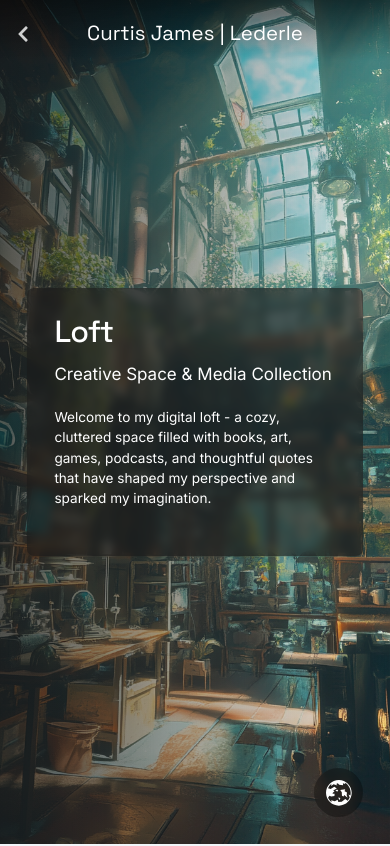
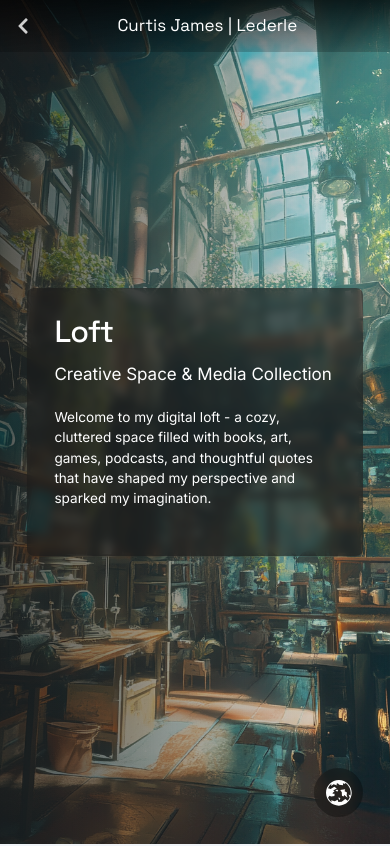
Before and after one commit to sojourner-alpha/world-mk1, a React (Vite) app: page /loft in a window 390 px wide. Shown: the top 846 px of the page. Built offline with nearby package versions, Linux system fonts and the light colour scheme.

Commit message:
study mobile updates

```diff
--- a/src/components/PageHeader.tsx
+++ b/src/components/PageHeader.tsx
@@ -9,17 +9,17 @@ interface PageHeaderProps {
 const PageHeader: React.FC<PageHeaderProps> = ({ pageName }) => {
   return (
     <header className="absolute top-0 left-0 right-0 z-50">
-      <div className="bg-gradient-to-b from-black/50 to-transparent pt-6 pb-4">
-        <div className="container-custom">
+      <div className="bg-gradient-to-b from-black/70 to-black/20 pt-4 md:pt-6 pb-4">
+        <div className="container-custom px-4 md:px-6">
           <div className="flex items-center justify-between relative">
             {/* Mobile back arrow - visible on mobile only */}
-            <Link to="/" className="md:hidden text-white/80 hover:text-white absolute left-0 z-10">
+            <Link to="/" className="md:hidden text-white/80 hover:text-white z-10 px-2 py-1 -ml-2">
               <FaChevronLeft size={18} />
             </Link>
 
             {/* Center title on mobile, left-aligned on desktop */}
             <div className="w-full md:w-auto flex justify-center md:justify-start">
-              <Link to="/" className="text-2xl font-heading text-white">Curtis James | Lederle</Link>
+              <Link to="/" className="text-xl md:text-2xl font-heading text-white">Curtis James | Lederle</Link>
             </div>
 
             {/* Desktop navigation - hidden on mobile */}
--- a/src/pages/Study.tsx
+++ b/src/pages/Study.tsx
@@ -282,7 +282,7 @@ const Study = () => {
       <div className="relative z-10 h-[calc(100vh-96px)] overflow-auto scrollbar-custom">
         <div className="container mx-auto p-6 flex flex-col">
           {/* Title - Fixed centered position */}
-          <div className="absolute top-0 left-0 right-0 py-8 text-center">
+          <div className="absolute top-0 left-0 right-0 py-8 md:py-8 pt-28 md:pt-8 text-center">
             <div className="bg-matted/60 backdrop-blur-sm inline-block px-8 py-4 rounded-lg shadow-sm">
               <h1 className="text-4xl md:text-5xl font-heading text-white mb-2">Study</h1>
               <p className="text-xl text-white">where analysis meets synthesis</p>
@@ -290,7 +290,7 @@ const Study = () => {
           </div>
 
           {/* Buttons Container - Right justified when collapsed, centered when open */}
-          <div className="mt-32 flex flex-col gap-8 items-end">
+          <div className="mt-60 md:mt-32 flex flex-col gap-8 items-end">
             {/* Markets Section */}
             <div
               className={`transition-all duration-500 ease-in-out ${
```
